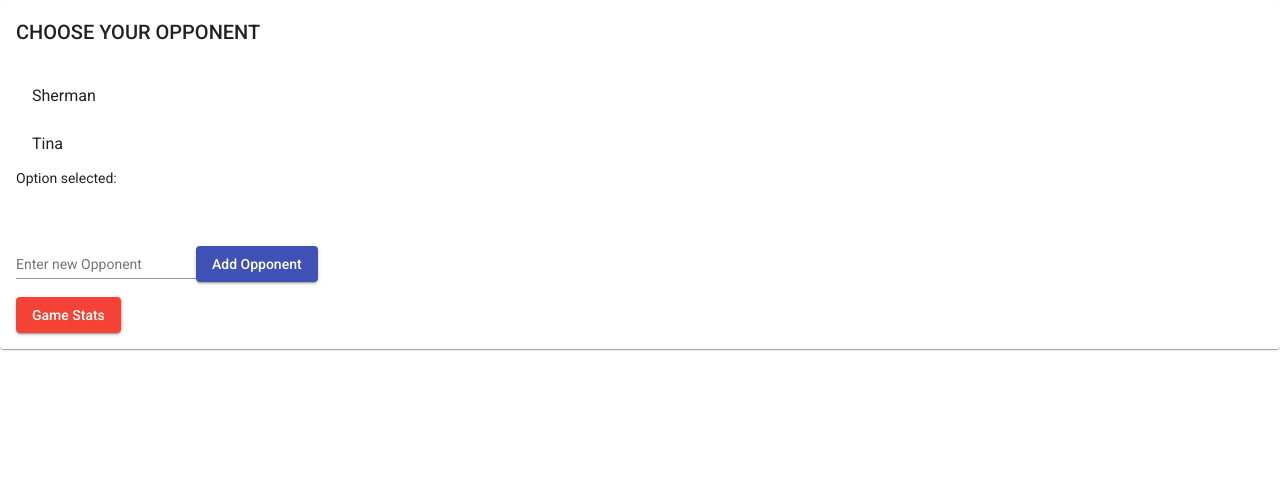
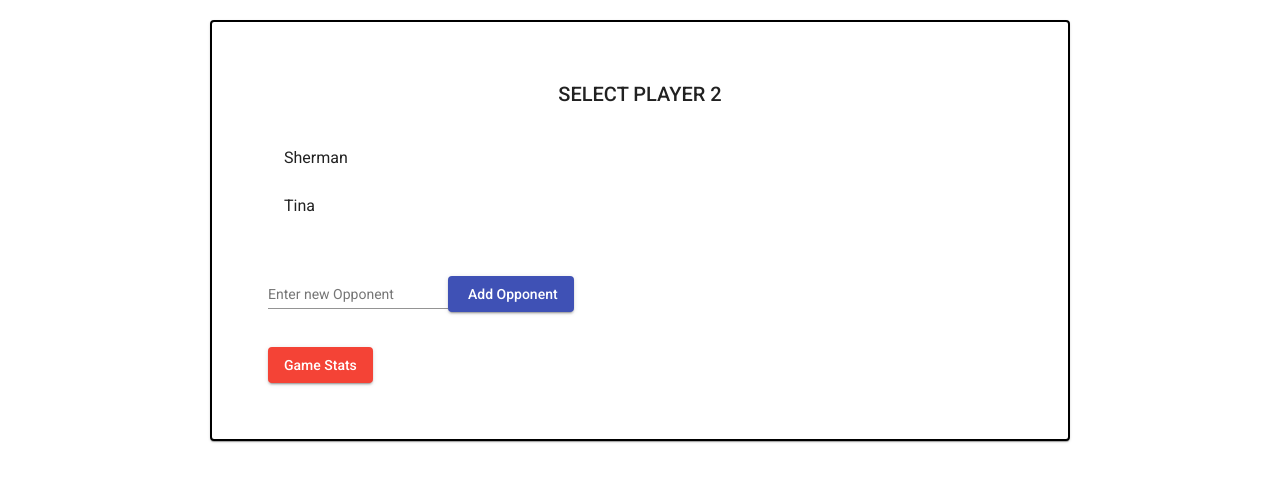
Before and after one commit to 2021-spring-afe-mowe/tca-checkers, an Angular app: page /welcome in a window 1280 px wide. Shown: the top 482 px of the page. Built offline with nearby package versions, Linux system fonts and the light colour scheme.

Commit message:
minor styling changes to welcome page

```diff
--- a/src/app/shared-data.service.ts
+++ b/src/app/shared-data.service.ts
@@ -5,6 +5,7 @@ export interface Opponents {
 }
 
 export interface Games {
+  //opponentName maybe an array of opponent names???
   opponentName: string,
   won: boolean,
   lost: boolean
--- a/src/app/stats-screen/stats-screen.component.html
+++ b/src/app/stats-screen/stats-screen.component.html
@@ -1,3 +1 @@
-<p>stats-screen works!</p>
-
 <h1>How you played VS {{ playerTwo }}</h1>
--- a/src/app/welcome-screen/welcome-screen.component.css
+++ b/src/app/welcome-screen/welcome-screen.component.css
@@ -0,0 +1,35 @@
+h2{
+    text-align: center;
+}
+
+.container {
+    padding: 20px;
+}
+
+.card {
+    border: 2px solid Black;
+    margin: 0 auto;
+    padding: 4em;
+    width: 60%;
+}
+/* .chooseOpponent {
+    border: 2px solid black;
+    margin: 0 auto;
+    width: 50%;
+} */
+
+.opponentNameButton{
+    margin-bottom: 10px;
+}
+
+.opponentInput {
+    margin-bottom: 20px;
+}
+
+.newOpponentButton {
+    padding-left: 20px;
+}
+
+.goToStats {
+    color: white;
+}
--- a/src/app/welcome-screen/welcome-screen.component.html
+++ b/src/app/welcome-screen/welcome-screen.component.html
@@ -5,7 +5,7 @@
         class="card"
     >
         <h2>
-            CHOOSE YOUR OPPONENT
+            SELECT PLAYER 2
         </h2>
         <div
             class="form-check
@@ -26,9 +26,9 @@
             </mat-list-option>
             </mat-selection-list>
 
-            <p>
+            <!-- <p>
                 Option selected: {{checkerOpponents.selectedOptions.selected[0]?.value}}
-            </p>
+            </p> -->
         </div>
 
         <br><br>
--- a/src/app/welcome-screen/welcome-screen.component.ts
+++ b/src/app/welcome-screen/welcome-screen.component.ts
@@ -17,9 +17,6 @@ export interface Games {
   styleUrls: ['./welcome-screen.component.css']
 })
 export class WelcomeScreenComponent implements OnInit {
-  title = 'estimating';
-
-  opponentChosen = "";
 
   nameInTextInput = "";
 
@@ -51,8 +48,7 @@ export class WelcomeScreenComponent implements OnInit {
   addOpponent() {
 
     const newOpponent = {
-      name: this.nameInTextInput,
-      isChecked: false
+      name: this.nameInTextInput
     };
 
     this.opponents = [
@@ -65,13 +61,9 @@ export class WelcomeScreenComponent implements OnInit {
     this.nameInTextInput = ' ';
   }
 
-  //set the value of chosen opponent
+  //set the value for chosen opponent
   selectPlayerTwo(playerTwo: string) {
     this.sharedDataSvc.setPlayerTwo(playerTwo);
     console.log(playerTwo);
   }
-  // setOpponentChosen(foeChosen:string) {
-  //   this.opponentChosen = foeChosen;
-  //   console.log(this.opponentChosen);
-  // }
 }
```
